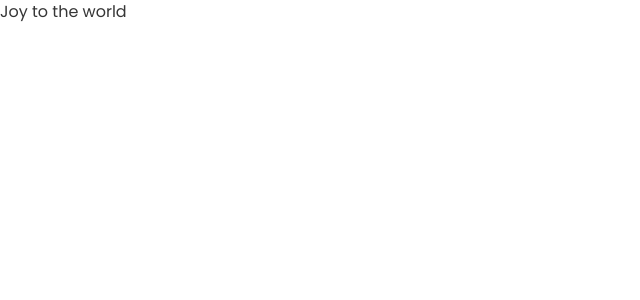
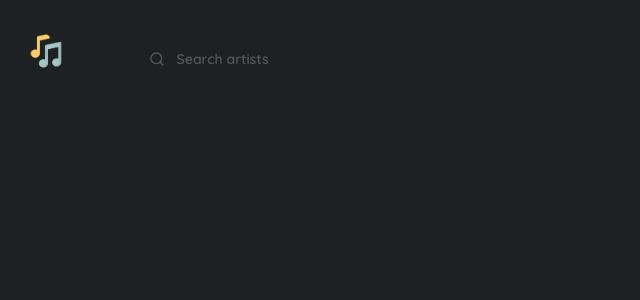
Before and after one commit to Funmi7/vibes, a React (Create React App) app: page / in a window 1280 px wide. Shown: the top 300 px of the page, without its empty margins (0-640 px from the left). Built offline with nearby package versions, Linux system fonts and the light colour scheme.

Commit message:
top page of layout

```diff
--- a/public/index.html
+++ b/public/index.html
@@ -27,8 +27,10 @@
     <title>Vibes</title>
     <link rel="preconnect" href="https://fonts.googleapis.com" />
     <link rel="preconnect" href="https://fonts.gstatic.com" crossorigin />
+    <link rel="preconnect" href="https://fonts.googleapis.com" />
+    <link rel="preconnect" href="https://fonts.gstatic.com" crossorigin />
     <link
-      href="https://fonts.googleapis.com/css2?family=Poppins:wght@300;400;500;700&display=swap"
+      href="https://fonts.googleapis.com/css2?family=Quicksand:wght@300;400;500;600;700&display=swap"
       rel="stylesheet"
     />
   </head>
--- a/src/App.tsx
+++ b/src/App.tsx
@@ -1,6 +1,6 @@
 import AllRoutes from "./routes";
 import { ChakraProvider } from "@chakra-ui/react";
-import theme from "./design/theme";
+import theme from "design/theme";
 
 function App() {
   return (
--- /dev/null
+++ b/src/design/icons/SearchIcon.tsx
@@ -0,0 +1,28 @@
+import { createIcon } from "@chakra-ui/react";
+
+export const SearchIcon = createIcon({
+  displayName: "SearchIcon",
+  viewBox: "0 0 16 16",
+  path: (
+    <>
+      <path
+        d="M7.33333 12.6667C10.2789 12.6667 12.6667 10.2789 12.6667 7.33333C12.6667 4.38781 10.2789 2 7.33333 2C4.38781 2 2 4.38781 2 7.33333C2 10.2789 4.38781 12.6667 7.33333 12.6667Z"
+        stroke="white"
+        stroke-opacity="0.25"
+        stroke-width="1.33333"
+        stroke-linecap="round"
+        stroke-linejoin="round"
+        fill="none"
+      />
+      <path
+        d="M14 14L11.1 11.1"
+        stroke="white"
+        stroke-opacity="0.25"
+        stroke-width="1.33333"
+        stroke-linecap="round"
+        stroke-linejoin="round"
+        fill="none"
+      />
+    </>
+  ),
+});
--- a/src/design/theme.ts
+++ b/src/design/theme.ts
@@ -94,230 +94,7 @@ const colors = {
   textPlaceholder: "#EFF0F6",
   textLine: "#DCD6CF",
   inputBg: "#EFF0F7",
-  primaryBg: "#F7F7FC",
-  lotion: "#FCFCFC",
-  redviolet: "#B73A7D",
-  bittersweet: "#F26B61",
-  cyan: "#73E6BD",
-  midPurple: "#E0E5F5",
-  lightCyan: "#F5F8FF",
-  offwhite: {
-    50: "#F8F8F8",
-    100: "#FAFAFF",
-    150: "#F8F8FF",
-    200: "#F2F3F4",
-    250: "#F5F2F4",
-    300: "#F2F4F4",
-    350: "#FDFEFE",
-    400: "#F8F9F9",
-    450: "#FDFEF",
-    500: "#F7F9F9",
-    550: "#F0F3F4",
-    600: "#F9F5FF",
-    650: "#F4F6F7",
-    700: "#E5E7E9",
-    750: "#D6D7D7",
-    800: "#F9FAFF",
-    850: "#FFF2F9",
-  },
-  primary: {
-    50: "#5150A0",
-    100: "#8180FF",
-    150: "#1A1A33",
-    200: "#7473E6",
-    300: "#6766CC",
-    400: "#5A59B3",
-    500: "#414080",
-    600: "#343366",
-    700: "#27274D",
-    800: "#24292F",
-    900: "#0D0D1A",
-  },
-  secondary: {
-    50: "#A0507B",
-    100: "#FF80C4",
-    150: "#D7CCE5",
-    200: "#E673B0",
-    250: "#5957CB",
-    300: "#CC669C",
-    400: "#B35989",
-    500: "#804062",
-    600: "#66334E",
-    700: "#4D273B",
-    800: "#331A27",
-    900: "#1A0D14",
-  },
-  lavender: {
-    50: "#EBDEF0",
-    100: "#7350A0",
-    150: "#B780FF",
-    200: "#A473E6",
-    250: "#5957CB",
-    300: "#9266CC",
-    350: "#A569BD",
-    400: "#8059B3",
-    450: "#D7CCE5",
-    500: "#5B4080",
-    550: "#8B8ADB",
-    600: "#493366",
-    650: "#7244AC",
-    700: "#37274D",
-    750: " #F2F2F9",
-    800: "#251A33",
-    900: "#120D1A",
-  },
-  blue: {
-    50: "#43608C",
-    100: "#80B3FF",
-    150: "#3498DB",
-    200: "#73A1E6",
-    250: "#0354CA",
-    300: "#668FCC",
-    400: "#597DB3",
-    500: "#405980",
-    600: "#334766",
-    700: "#27364D",
-    800: "#1A2433",
-    900: "#0D121A",
-  },
-  gray: {
-    25: "#EAECF0",
-    50: "#ADADAD",
-    100: "#FAFAFA",
-    125: "#f3f3f4",
-    150: "#667085",
-    175: "#979A9A",
-    200: "#F5F5F5",
-    300: "#EBEBEB",
-    350: "#F2F2F9",
-    400: "#DBDBDB",
-    450: "#F9FAFF",
-    500: "#808080",
-    600: "#616161",
-    700: "#4F4F4F",
-    750: "#363946",
-    800: "#363636",
-    850: "#101828",
-    900: "#262626",
-    950: "#626567",
-  },
-  ash: {
-    25: "#00000019",
-    50: "#dbdce07f",
-    75: "#00000020",
-    100: "#D7DBDD",
-    150: "#A6ACAF",
-    200: "#6A696A",
-    250: "#909497",
-    300: "#949395",
-    350: "#E5E8E8",
-    400: "#EAECF0",
-    450: "#3498DB",
-    500: "#ECF0F1",
-    550: "#848484",
-    600: "#00000033",
-    650: "#949395",
-    700: "#CACFD2",
-    750: "#404040",
-    800: "#595A5A",
-    850: "#687384",
-    900: "#687383",
-  },
-  green: {
-    25: "#D7F7C2",
-    50: "#E8FDE9",
-    100: "#EAFAF1",
-    150: "#029457",
-    200: "#2ECC71",
-    250: "#28B463",
-    300: "#408069",
-    350: "#239B56",
-    400: "#438C46",
-    450: "#006909",
-    500: "#38A169",
-  },
-  purple: {
-    100: "#F5EEF8",
-    200: "#6C348380",
-    250: "#E8E2F7",
-    300: "#7473E5",
-    450: "#543E7A",
-    500: "#722BC6",
-    550: "#5865f2",
-    600: "#5E2E71",
-  },
-  slate: {
-    50: "#f6f8fa",
-    100: "#dbdbdb",
-    150: "#BDC3C7",
-    200: "#B3B6B7",
-    250: "#797D7F",
-    300: "#EBEDEF",
-    350: "#d0d7de",
-  },
-  chalk: {
-    50: "#FAFAFC",
-    75: "#e5e5e5",
-    100: "#F7F7F8",
-    150: "#f3f3f4",
-    200: "#F5F8FB",
-    250: "#d7dbdd",
-    350: "#979A9",
-    400: "#EBEEF2",
-    450: "#F4F5F7",
-    500: "#57606a",
-    550: "#F5F8FC",
-    600: "#EBEEF3",
-  },
-  amber: {
-    100: "#414242",
-    200: "#444444",
-    300: "#633974",
-    350: "#191A24",
-    400: "#292841",
-    450: "#3A3335",
-    500: "#3F4040",
-    600: "#1e1f21",
-    650: "#212121",
-  },
-  violet: {
-    25: "#D8DAFF",
-    50: "#292841",
-    75: "#F5EFFF",
-    100: "#414EED",
-    150: "#808AFF50",
-    200: "#7A73FF",
-    250: "#5A57CB",
-    300: "#826AED",
-    350: "#F3F1FD",
-    400: "#625AFA",
-    450: "#5765F3",
-    500: "#5B2C6F",
-    550: "#512E5F",
-    600: "#5D46EA",
-  },
-  red: {
-    25: "#FDEDEC",
-    50: "#FFE5F4",
-    100: "#EC7063",
-    150: "#E74C3C",
-    200: "#FC526A",
-    250: "#E53E3E",
-  },
-  torquoise: {
-    100: "#E5F1FF",
-    150: "#E5F1FF",
-    200: "#CFF5F6",
-    250: "#0653C9",
-    300: "#F3F0FE",
-  },
-  yellow: {
-    50: "#FEEBC8",
-    100: "#F39C12",
-    150: "#FFEECF",
-    200: "#FEC98F",
-    250: "#F26523",
-  },
+  primaryBg: "#1D2123;",
   purpleBlue: "#5865ff",
   tint: "#00000040",
   coffee: "#202020",
@@ -343,6 +120,9 @@ const colors = {
   offwhiteBorder: "#E5E7E945",
   lightBorder: "#E5E7E960",
   mediumBorder: "#E5E7E990",
+  gray: {
+    100: "#ffffff3f",
+  },
 };
 
 const shadows = {
@@ -444,9 +224,10 @@ const globalStyles = {
 };
 
 const customFonts = {
-  heading: `"Poppins", sans-serif`,
-  body: `"Poppins", sans-serif`,
+  heading: `"Quicksand", sans-serif`,
+  body: `"Quicksand", sans-serif`,
 };
+
 
 const customTheme = {
   styles: {
--- /dev/null
+++ b/src/layouts/MainLayout.tsx
@@ -0,0 +1,23 @@
+import { Flex, Box, HStack, Img } from "@chakra-ui/react";
+import { FC, ReactNode } from "react";
+import SearchComponent from "./common/SearchComponent";
+
+type MainLayoutProps = {
+  children: ReactNode;
+};
+
+const MainLayout: FC<MainLayoutProps> = ({ children }) => {
+  return (
+    <Flex w="100%" direction="column" bg="primaryBg" minH="100vh">
+      <HStack pt="23.5px" pl="28.77px">
+        <Img src="/img/logo.png" w="34px" h="34px" mr="36.77px" />
+        <Box pl="29px" mt="15px">
+          <SearchComponent />
+        </Box>
+      </HStack>
+      <Box>{children}</Box>
+    </Flex>
+  );
+};
+
+export default MainLayout;
--- /dev/null
+++ b/src/layouts/common/SearchComponent.tsx
@@ -0,0 +1,30 @@
+import { Input, InputGroup, InputLeftElement } from "@chakra-ui/react";
+import { SearchIcon } from "design/icons/SearchIcon";
+import React from "react";
+
+const SearchComponent = () => {
+  return (
+    <>
+      <InputGroup>
+        <InputLeftElement children={<SearchIcon h="4" w="4" />} />
+        <Input
+          id="search"
+          border="none"
+          placeholder="Search artists"
+          fontWeight="boldSm"
+          fontSize="sm"
+          lineHeight="18px"
+          color="gray.100"
+          _placeholder={{
+            fontWeight: "boldSm",
+            fontSize: "sm",
+            lineHeight: "18px",
+            color: "gray.100",
+          }}
+        />
+      </InputGroup>
+    </>
+  );
+};
+
+export default SearchComponent;
--- a/src/screens/home/Homepage.tsx
+++ b/src/screens/home/Homepage.tsx
@@ -1,11 +1,10 @@
 import React from "react";
-import { Flex, Text } from "@chakra-ui/react";
+import MainLayout from "layouts/MainLayout";
 
 const Homepage = () => {
   return (
-    <Flex>
-      <Text>Joy to the world</Text>
-    </Flex>
+    <MainLayout>
+    </MainLayout>
   );
 };
 
--- a/tsconfig.json
+++ b/tsconfig.json
@@ -18,7 +18,8 @@
     "resolveJsonModule": true,
     "isolatedModules": true,
     "noEmit": true,
-    "jsx": "react-jsx"
+    "jsx": "react-jsx",
+    "baseUrl": "src"
   },
   "include": [
     "src"
```
Also changed, not shown: public/img/logo.png (added).
